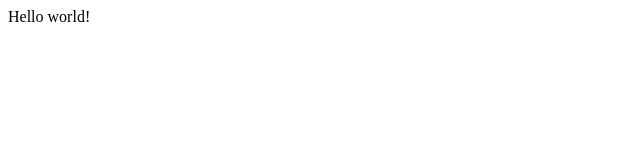
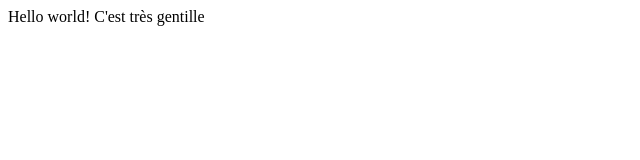
Before and after one commit to damt1993/git-test, a plain HTML site: page index.html in a window 1280 px wide. Shown: the whole page, without its empty margins (0-640 px from the left). Drawn offline with Linux system fonts and the light colour scheme.

Commit message:
Update index.html

```diff
--- a/index.html
+++ b/index.html
@@ -8,7 +8,7 @@
 </head>
 
 <body>
-    Hello world!
+    Hello world! C'est très gentille
 </body>
 
 </html>
```
